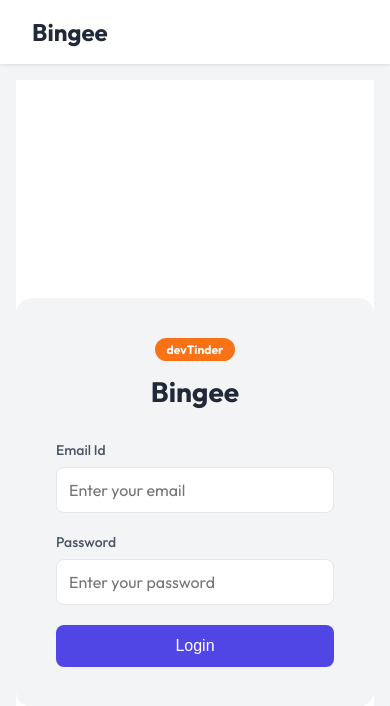
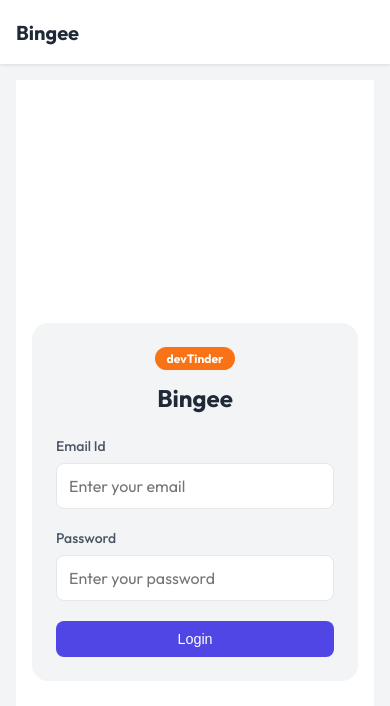
Before and after one commit to raj40870-pixel/social-media-front, a React app: page /login in a window 390 px wide. Shown: the top 706 px of the page. Built offline with nearby package versions, Linux system fonts and the light colour scheme; no server answers; the HTML template or start-up script is replaced by a standard one.

Commit message:
Make entire application fully responsive across all device sizes

```diff
--- a/src/index.css
+++ b/src/index.css
@@ -411,6 +411,7 @@ a {
 @media (max-width: 768px) {
   .profile-container {
     flex-direction: column-reverse;
+    padding: 1.5rem;
   }
   .preview-section {
     width: 100%;
@@ -419,4 +420,40 @@ a {
     padding: 1rem;
     padding-top: 5rem;
   }
+  .auth-container {
+    padding: 1.5rem;
+    margin: 1rem;
+  }
+  .auth-title {
+    font-size: 1.5rem;
+    margin-bottom: 1.5rem;
+  }
+  .navbar-container {
+    padding: 0 1rem;
+  }
+  .navbar-logo {
+    font-size: 1.25rem;
+  }
+  .user-greeting {
+    display: none; /* Hide "Welcome, User" on small screens to save space */
+  }
+  .dropdown-menu {
+    right: -10px; /* Adjust so it doesn't overflow screen */
+  }
 }
+
+@media (max-width: 480px) {
+  .profile-card {
+    border-radius: 8px;
+  }
+  .profile-image {
+    height: 250px;
+  }
+  .btn-primary, .btn-secondary {
+    padding: 0.6rem 1rem;
+    font-size: 0.9rem;
+  }
+  .form-section h2 {
+    font-size: 1.25rem;
+  }
+}
--- a/src/pages/Chat.css
+++ b/src/pages/Chat.css
@@ -221,3 +221,33 @@
   display: block;
   margin-bottom: 5px;
 }
+
+/* Mobile Responsiveness for Chat */
+@media (max-width: 768px) {
+  .chat-container {
+    height: calc(100vh - 4.5rem); /* Fill screen minus navbar and safe area */
+    border-radius: 0;
+    box-shadow: none;
+    margin: -1rem; /* Negate the main-content padding */
+    max-width: 100vw;
+  }
+
+  .chat-bubble {
+    max-width: 85%; /* Use more width on mobile */
+  }
+
+  .chat-header {
+    padding: 8px 10px;
+  }
+
+  .chat-input-container {
+    padding: 8px;
+  }
+
+  .attachment-menu {
+    bottom: 60px;
+    left: 5px;
+    width: calc(100vw - 10px);
+    max-width: 300px;
+  }
+}
--- a/src/pages/Requests.jsx
+++ b/src/pages/Requests.jsx
@@ -45,7 +45,7 @@ const Requests = () => {
           {requests.map((request) => {
             const user = request.fromUserId;
             return (
-              <div key={request._id} className="profile-card" style={{ display: 'flex', flexDirection: 'row', padding: '1rem', alignItems: 'center' }}>
+              <div key={request._id} className="profile-card" style={{ display: 'flex', flexWrap: 'wrap', padding: '1rem', alignItems: 'center', gap: '10px' }}>
                 <img
                   src={getValidImageUrl(user.photoUrl)}
                   alt="Profile"
```
